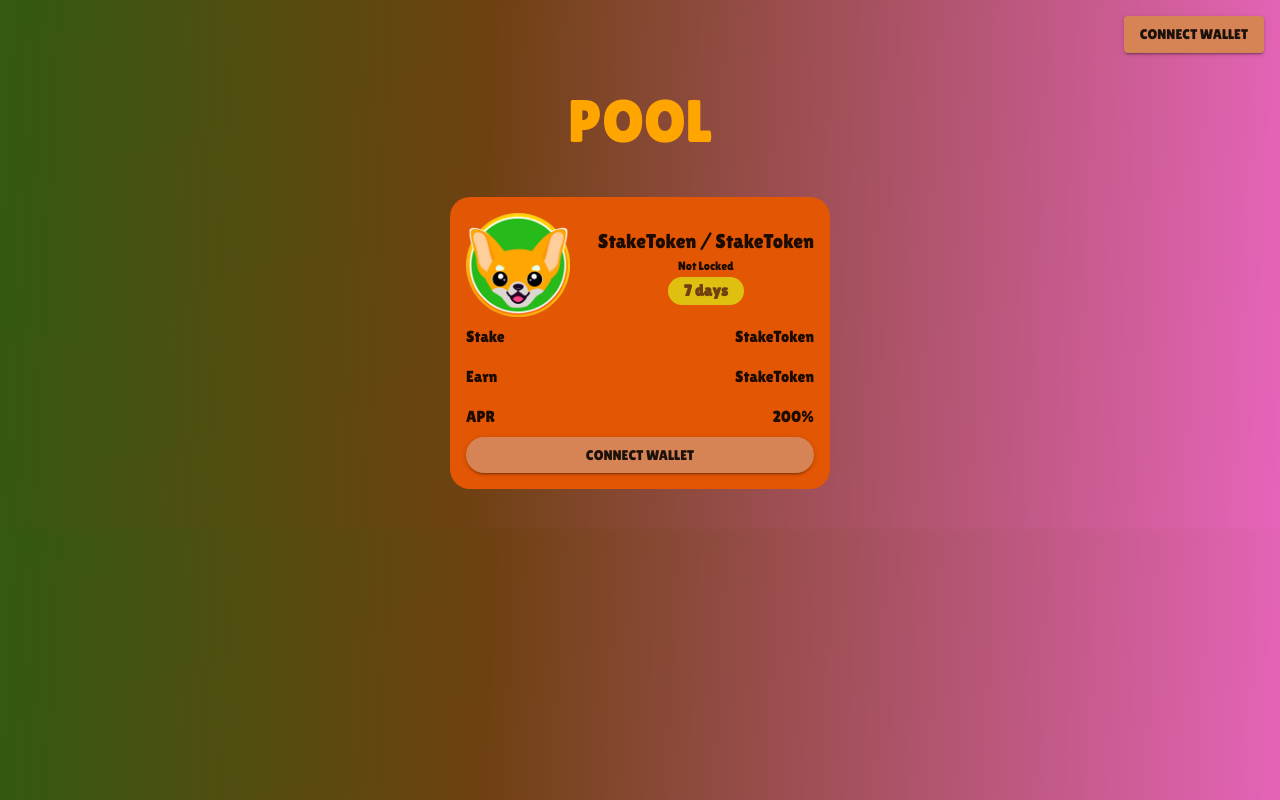
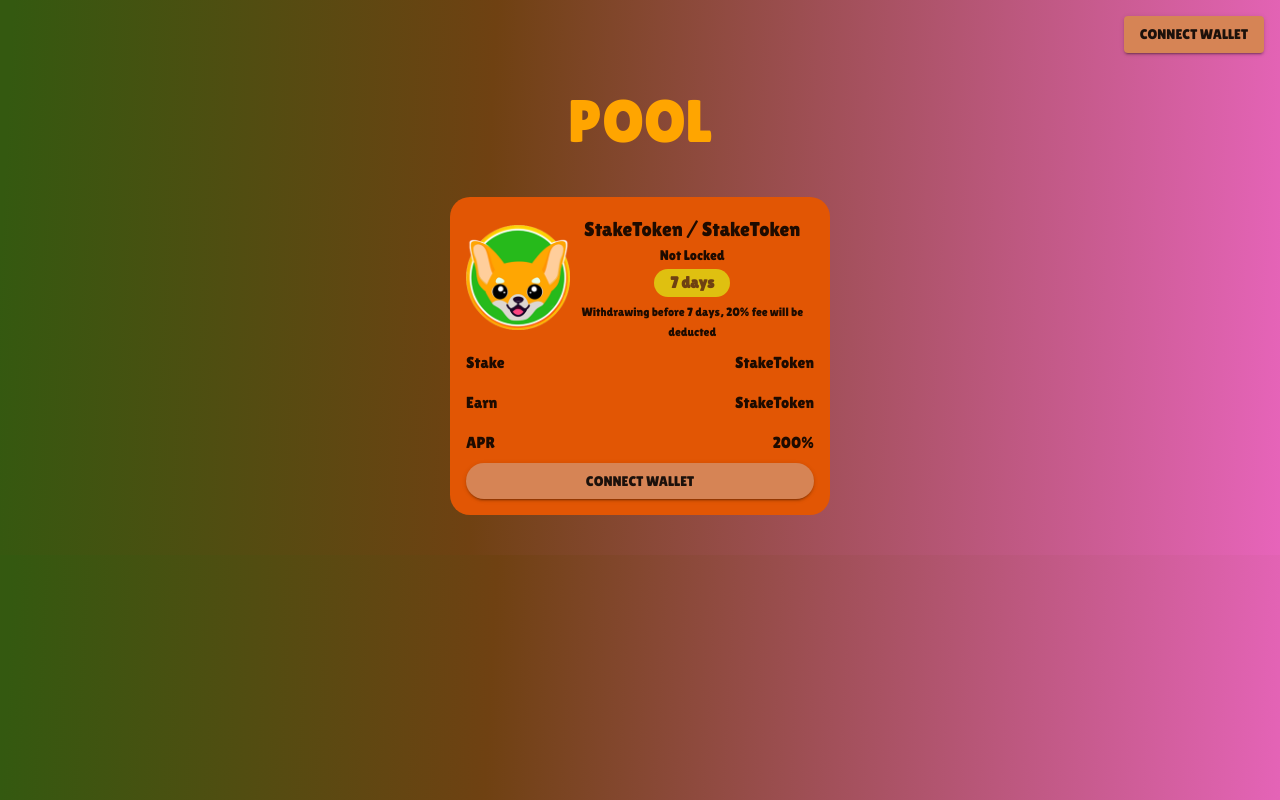
Before and after one commit to tienthienngt1/staking-dapp, a React (Vite) app: page / in a window 1280 px wide. Built offline with nearby package versions, Linux system fonts and the light colour scheme.

Commit message:
add info lock

```diff
--- a/src/components/Body.component.tsx
+++ b/src/components/Body.component.tsx
@@ -94,7 +94,11 @@ const Body = ({ address, setAddress }: HeaderT) => {
 						borderRadius: 5,
 					}}
 				>
-					<Stack direction={"row"} justifyContent={"space-between"}>
+					<Stack
+						direction={"row"}
+						justifyContent={"space-between"}
+						alignItems={"center"}
+					>
 						<Box
 							component={"img"}
 							src="logo.png"
@@ -112,7 +116,7 @@ const Body = ({ address, setAddress }: HeaderT) => {
 							<Typography variant="h6">
 								StakeToken / StakeToken
 							</Typography>
-							<Typography variant="caption">
+							<Typography variant="body2" gutterBottom>
 								Not Locked
 							</Typography>
 							<Typography
@@ -124,8 +128,13 @@ const Body = ({ address, setAddress }: HeaderT) => {
 									color: "#6f4112",
 									paddingX: 2,
 								}}
+								gutterBottom
 							>
 								7 days
+							</Typography>
+							<Typography variant="caption" align="center">
+								Withdrawing before 7 days, 20% fee will be
+								deducted
 							</Typography>
 						</Box>
 					</Stack>
--- a/src/components/Header.component.tsx
+++ b/src/components/Header.component.tsx
@@ -63,7 +63,8 @@ const Header = ({ address, setAddress }: HeaderT) => {
 			</Stack>
 			<Stack direction={"row"} justifyContent={"center"} my={2}>
 				<Typography
-					sx={{ typography: { md: "h2", sm: "h1", color: "orange" } }}
+					variant="h2"
+					sx={{ typography: { color: "orange" } }}
 				>
 					POOL
 				</Typography>
--- a/src/config.ts
+++ b/src/config.ts
@@ -1,6 +1,7 @@
 export const CONTRACT_ADDRESS = "0x990350b64d5E140225A4209856C4F03b69796510";
 //request switch chain
-export const CHAIN_ID = "0x5"; // BNB mainnet "0x38", BNB testnet "0x61", ETH goerli "0x5", ETH mainnet "0x1"
+// BNB mainnet "0x38", BNB testnet "0x61", ETH goerli "0x5", ETH mainnet "0x1"
+export const CHAIN_ID = "0x5";
 export const ABI = [
 	{ inputs: [], stateMutability: "nonpayable", type: "constructor" },
 	{
```
